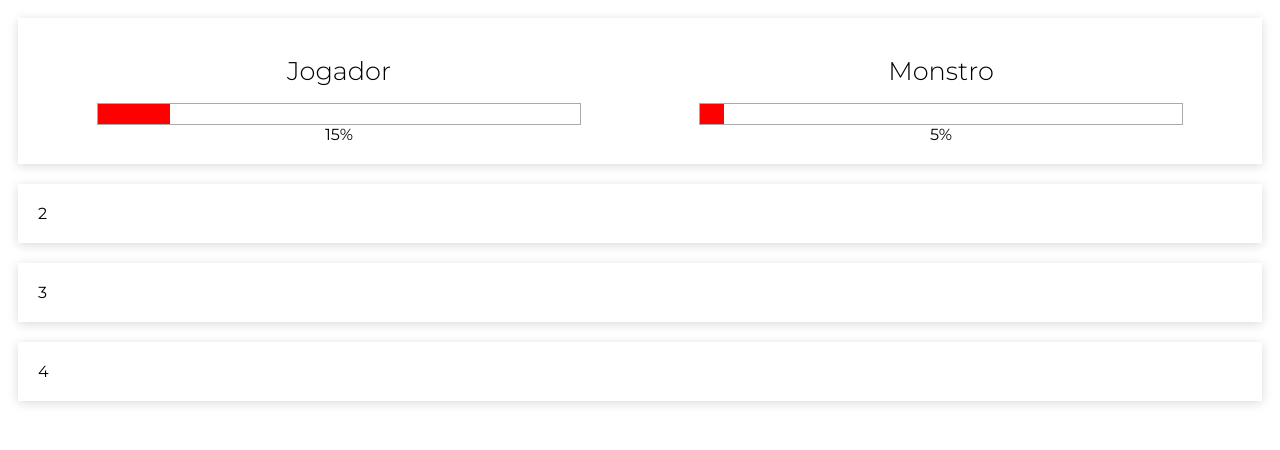
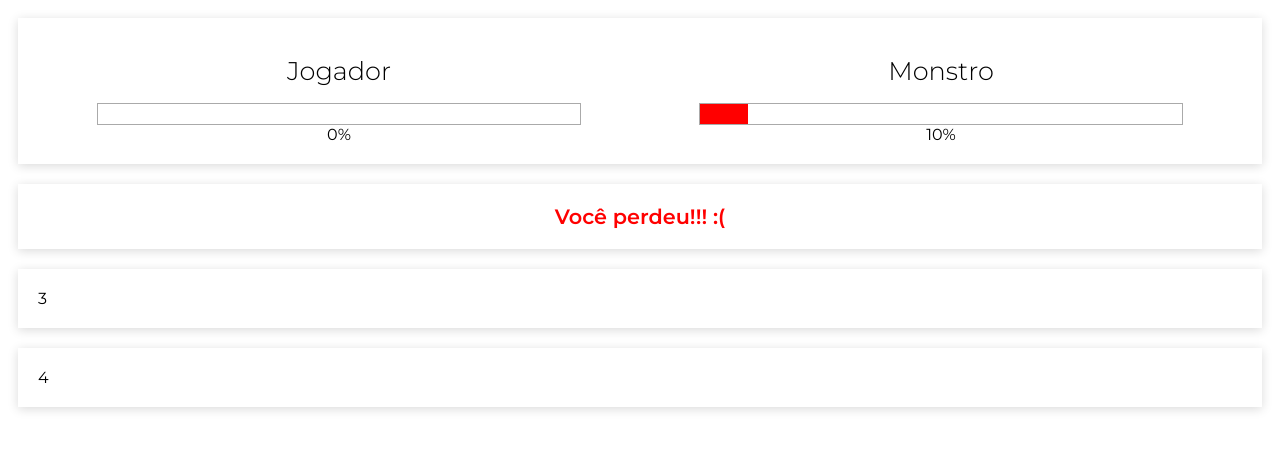
Before and after one commit to engedmundo/cursoVueJS, a plain HTML site: page 04-projeto01-monstro/index.html in a window 1280 px wide. Drawn offline with nearby package versions, Linux system fonts and the light colour scheme.

Commit message:
show results

```diff
--- a/04-projeto01-monstro/app.js
+++ b/04-projeto01-monstro/app.js
@@ -1,8 +1,8 @@
 new Vue({
     el: '#app',
     data: {
-        playerLife: 15,
-        monsterLife: 5,
+        playerLife: 0,
+        monsterLife: 10,
     },
     computed: {
         hasResult() {
--- a/04-projeto01-monstro/index.html
+++ b/04-projeto01-monstro/index.html
@@ -30,7 +30,11 @@
                 <div>{{ monsterLife }}%</div>
             </div>
         </div>
-        <div class="panel results">2</div>
+
+        <div class="panel results" v-if="hasResult">
+            <div class="win" v-if="monsterLife == 0">Você ganhou!!! :)</div>
+            <div class="lose" v-else>Você perdeu!!! :(</div>
+        </div>
         <div class="panel buttons">3</div>
         <div class="panel logs">4</div>
 
--- a/04-projeto01-monstro/style.css
+++ b/04-projeto01-monstro/style.css
@@ -50,3 +50,18 @@ html {
 .life-bar .life.danger {
     background-color: red;
 }
+
+.results {
+    display: flex;
+    justify-content: center;
+    font-size: 1.3rem;
+    font-weight: 600;
+}
+
+.results .win {
+    color: green;
+}
+
+.results .lose {
+    color: red;
+}
```
